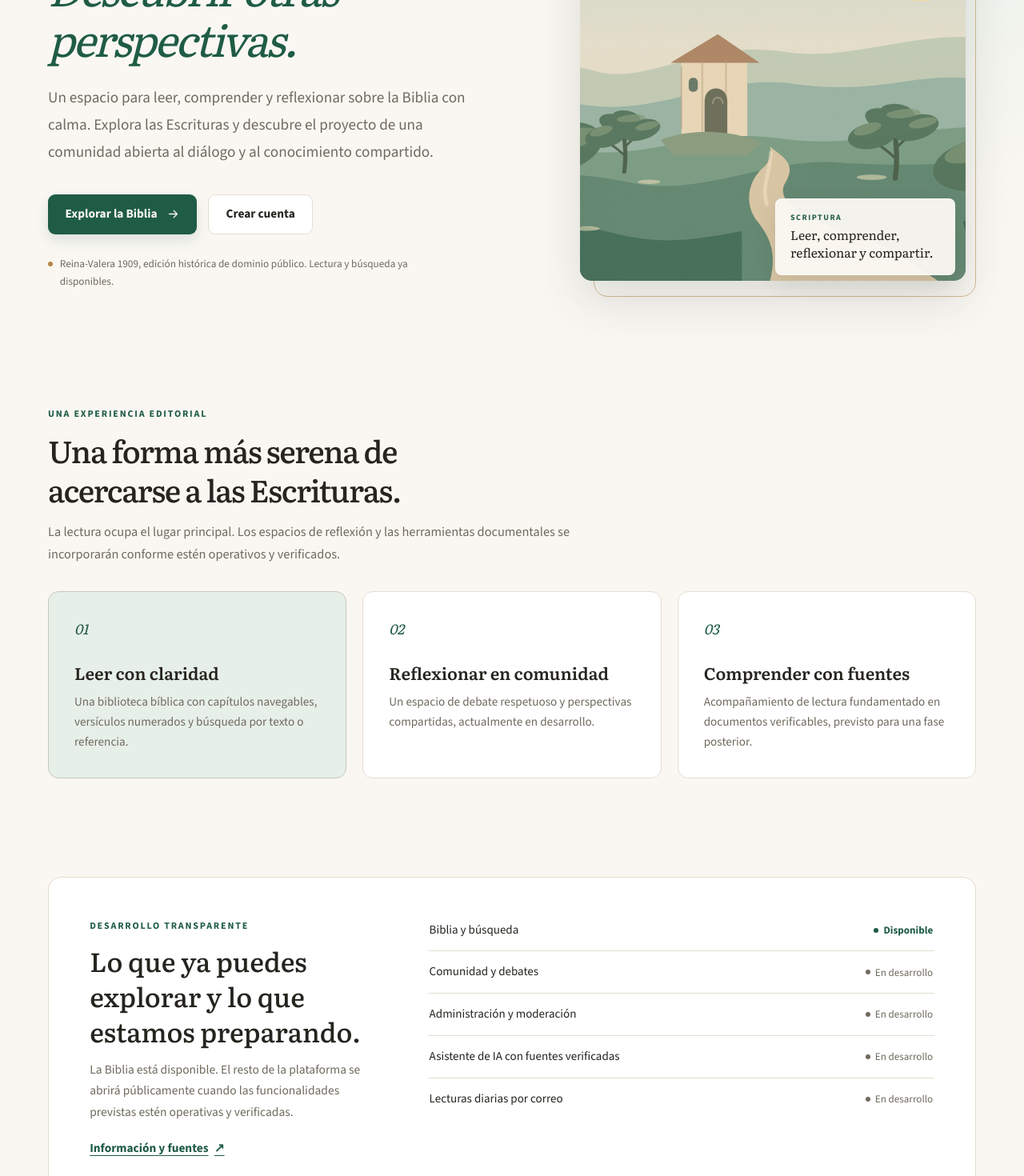
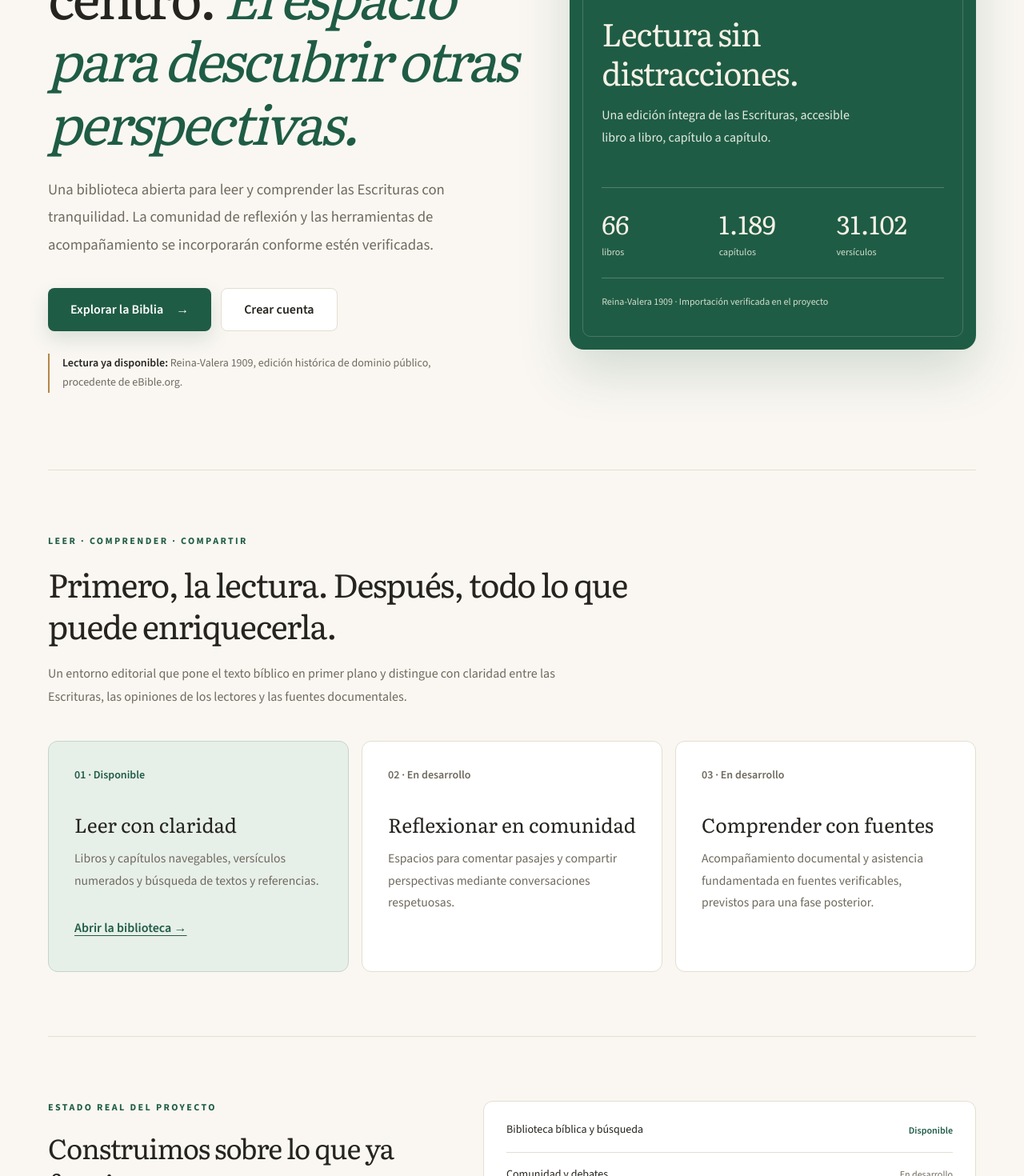
Before and after one commit to JavierRB35/Scriptura-web, a Next.js app: page / in a window 1280 px wide. Shown: the part 320-1790 px from the top of the page at 80% size. Built offline with nearby package versions, Linux system fonts and the light colour scheme; no server answers.

Commit message:
fix(landing): usar estilos Tailwind fiables y eliminar ilustración no aprobada

```diff
--- a/src/app/page.tsx
+++ b/src/app/page.tsx
@@ -1,11 +1,8 @@
-import Image from "next/image";
 import Link from "next/link";
 import { Literata, Source_Sans_3 } from "next/font/google";
-import styles from "./page.module.css";
 
-// La portada es estrictamente visual: los enlaces siguen apuntando a las
-// mismas rutas existentes y no se simula actividad ni servicios pendientes.
-// Estado verificado con README / docs/04-PLAN-EJECUCION.md (2026-11-15).
+// Landing: composición editorial basada únicamente en información comprobada
+// en el repositorio. No depende de CSS Modules ni de imágenes sin entregar.
 const literata = Literata({
   variable: "--font-landing-literata",
   subsets: ["latin"],
@@ -18,130 +15,233 @@ const sourceSans = Source_Sans_3({
 });
 
 const ESTADO = [
-  { area: "Biblia y búsqueda", fase: "Disponible", listo: true },
+  { area: "Biblioteca bíblica y búsqueda", fase: "Disponible", listo: true },
   { area: "Comunidad y debates", fase: "En desarrollo", listo: false },
   { area: "Administración y moderación", fase: "En desarrollo", listo: false },
   { area: "Asistente de IA con fuentes verificadas", fase: "En desarrollo", listo: false },
   { area: "Lecturas diarias por correo", fase: "En desarrollo", listo: false },
 ];
 
+const serif = {
+  fontFamily: "var(--font-landing-literata), Georgia, serif",
+};
+
 export default function Home() {
   return (
-    <div className={`${styles.landing} ${literata.variable} ${sourceSans.variable}`}>
-      <section className={styles.hero} aria-labelledby="landing-title">
-        <div className={styles.heroCopy}>
-          <p className={styles.eyebrow}>La Biblia en el centro</p>
-          <h1 className={styles.heading} id="landing-title">
-            Leer las Escrituras.{" "}
-            <span className={styles.headingEmphasis}>
-              Descubrir otras perspectivas.
+    <div
+      className={`${literata.variable} ${sourceSans.variable} overflow-hidden bg-background text-foreground`}
+      style={{ fontFamily: "var(--font-landing-sans), system-ui, sans-serif" }}
+    >
+      <div className="mx-auto w-full max-w-[1240px] px-5 sm:px-8 lg:px-10">
+        <section
+          aria-labelledby="scriptura-portada"
+          className="grid grid-cols-1 items-center gap-10 pb-16 pt-14 sm:pt-20 lg:grid-cols-[minmax(0,1.08fr)_minmax(0,0.92fr)] lg:gap-14 lg:pb-24 lg:pt-24"
+        >
+          <div className="min-w-0">
+            <p className="mb-7 flex items-center gap-3 text-xs font-bold uppercase tracking-[.2em] text-accent">
+              <span aria-hidden="true" className="h-px w-8 bg-[#B58647]" />
+              Escrituras · Lectura · Diálogo
+            </p>
+
+            <h1
+              id="scriptura-portada"
+              className="max-w-[690px] text-[clamp(2.75rem,5.3vw,5rem)] font-normal leading-[1.16] tracking-[-.045em]"
+              style={serif}
+            >
+              La Biblia en el centro.{" "}
+              <span className="italic text-accent">
+                El espacio para descubrir otras perspectivas.
               </span>
             </h1>
-          <p className={styles.intro}>
-            Un espacio para leer, comprender y reflexionar sobre la Biblia
-            con calma. Explora las Escrituras y descubre el proyecto de una
-            comunidad abierta al diálogo y al conocimiento compartido.
+
+            <p className="mt-7 max-w-[570px] text-[1.1rem] leading-[1.85] text-muted sm:text-[1.17rem]">
+              Una biblioteca abierta para leer y comprender las Escrituras con
+              tranquilidad. La comunidad de reflexión y las herramientas de
+              acompañamiento se incorporarán conforme estén verificadas.
             </p>
-          <div className={styles.actions}>
-            <Link href="/biblia" className={styles.primaryAction}>
+
+            <div className="mt-9 flex flex-col gap-3 sm:flex-row sm:flex-wrap">
+              <Link
+                href="/biblia"
+                className="inline-flex min-h-12 items-center justify-center gap-4 rounded-lg bg-[#1F5C45] px-7 py-3.5 text-center text-base font-semibold text-white shadow-[0_10px_24px_rgba(31,92,69,.15)] transition-colors hover:bg-[#174B38] focus-visible:outline focus-visible:outline-2 focus-visible:outline-offset-4 focus-visible:outline-accent"
+              >
                 Explorar la Biblia
-              <svg width="17" height="17" viewBox="0 0 24 24" fill="none" aria-hidden="true">
-                <path d="M5 12h14m-6-6 6 6-6 6" stroke="currentColor" strokeWidth="1.8" strokeLinecap="round" strokeLinejoin="round"/>
-              </svg>
+                <span aria-hidden="true">→</span>
               </Link>
-            <Link href="/registro" className={styles.secondaryAction}>
+              <Link
+                href="/registro"
+                className="inline-flex min-h-12 items-center justify-center rounded-lg border border-border bg-surface px-7 py-3.5 text-center text-base font-semibold text-foreground transition-colors hover:bg-accent-soft focus-visible:outline focus-visible:outline-2 focus-visible:outline-offset-4 focus-visible:outline-accent"
+              >
                 Crear cuenta
               </Link>
             </div>
-          <p className={styles.provenance}>
-            <span className={styles.provenanceMark} aria-hidden="true" />
-            Reina-Valera 1909, edición histórica de dominio público.
-            Lectura y búsqueda ya disponibles.
+
+            <p className="mt-7 max-w-[540px] border-l-2 border-[#B58647] pl-4 text-sm leading-[1.75] text-muted">
+              <strong className="font-semibold text-foreground">
+                Lectura ya disponible:
+              </strong>{" "}
+              Reina-Valera 1909, edición histórica de dominio público,
+              procedente de eBible.org.
             </p>
           </div>
 
-        <div className={styles.heroVisual} aria-hidden="true">
-          <div className={styles.artworkFrame}>
-            <Image
-              src="/images/editorial/scriptura-inicio-hero.svg"
-              alt=""
-              width={1600}
-              height={900}
-              priority
-              sizes="(max-width: 740px) 100vw, (max-width: 900px) 48vw, 45vw"
-              className={styles.artwork}
-            />
+          <aside
+            aria-label="Datos de la biblioteca bíblica disponible"
+            className="relative min-w-0 overflow-hidden rounded-[18px] bg-[#1F5C45] px-6 py-8 text-[#F7F1E5] shadow-[0_28px_65px_rgba(31,92,69,.18)] sm:px-9 sm:py-10 lg:min-h-[550px] lg:px-10 lg:py-12"
+          >
+            <div className="absolute inset-4 rounded-[10px] border border-[#A3B9A8]/30" aria-hidden="true" />
+            <div className="relative flex h-full min-h-[340px] flex-col justify-between gap-12 lg:min-h-[445px]">
+              <div>
+                <p className="text-xs font-bold uppercase tracking-[.21em] text-[#D4DECE]">
+                  Biblioteca de Scriptura
+                </p>
+                <div className="mt-10 h-px w-12 bg-[#D6B077]" aria-hidden="true" />
+                <h2
+                  className="mt-6 max-w-[355px] text-[clamp(2.1rem,3.1vw,3.4rem)] font-normal leading-[1.24] tracking-[-.03em]"
+                  style={serif}
+                >
+                  Lectura sin distracciones.
+                </h2>
+                <p className="mt-4 max-w-[330px] text-base leading-[1.75] text-[#E5EBE3]">
+                  Una edición íntegra de las Escrituras, accesible libro a
+                  libro, capítulo a capítulo.
+                </p>
               </div>
-          <div className={styles.visualCaption}>
-            <span className={styles.captionLabel}>Scriptura</span>
-            <span className={styles.captionText}>
-              Leer, comprender, reflexionar y compartir.
-            </span>
+              <div>
+                <div className="grid grid-cols-3 gap-3 border-y border-[#A3B9A8]/40 py-6">
+                  <div>
+                    <p className="text-[clamp(1.45rem,2.5vw,2.15rem)] leading-tight" style={serif}>
+                      66
+                    </p>
+                    <p className="mt-2 text-xs text-[#D4DECE]">libros</p>
+                  </div>
+                  <div>
+                    <p className="text-[clamp(1.45rem,2.5vw,2.15rem)] leading-tight" style={serif}>
+                      1.189
+                    </p>
+                    <p className="mt-2 text-xs text-[#D4DECE]">capítulos</p>
+                  </div>
+                  <div>
+                    <p className="text-[clamp(1.45rem,2.5vw,2.15rem)] leading-tight" style={serif}>
+                      31.102
+                    </p>
+                    <p className="mt-2 text-xs text-[#D4DECE]">versículos</p>
                   </div>
                 </div>
+                <p className="mt-5 text-xs leading-relaxed text-[#D4DECE]">
+                  Reina-Valera 1909 · Importación verificada en el proyecto
+                </p>
+              </div>
+            </div>
+          </aside>
         </section>
 
-      <section className={styles.section} aria-labelledby="descubrir-scriptura">
-        <div className={styles.sectionHeader}>
-          <span className={styles.sectionKicker}>Una experiencia editorial</span>
-          <h2 className={styles.sectionTitle} id="descubrir-scriptura">
-            Una forma más serena de acercarse a las Escrituras.
+        <section
+          aria-labelledby="scriptura-experiencia"
+          className="border-t border-border py-16 sm:py-20"
+        >
+          <div className="max-w-3xl">
+            <p className="text-xs font-bold uppercase tracking-[.2em] text-accent">
+              Leer · Comprender · Compartir
+            </p>
+            <h2
+              id="scriptura-experiencia"
+              className="mt-5 text-[clamp(2rem,3.2vw,3.15rem)] font-normal leading-[1.28] tracking-[-.035em]"
+              style={serif}
+            >
+              Primero, la lectura. Después, todo lo que puede enriquecerla.
             </h2>
-          <p className={styles.sectionDescription}>
-            La lectura ocupa el lugar principal. Los espacios de reflexión
-            y las herramientas documentales se incorporarán conforme estén
-            operativos y verificados.
+            <p className="mt-5 max-w-2xl text-base leading-[1.8] text-muted">
+              Un entorno editorial que pone el texto bíblico en primer plano
+              y distingue con claridad entre las Escrituras, las opiniones
+              de los lectores y las fuentes documentales.
             </p>
           </div>
-        <div className={styles.features}>
-          <article className={styles.feature}>
-            <span className={styles.featureNumber}>01</span>
-            <h3 className={styles.featureTitle}>Leer con claridad</h3>
-            <p className={styles.featureDescription}>
-              Una biblioteca bíblica con capítulos navegables, versículos
-              numerados y búsqueda por texto o referencia.
+
+          <div className="mt-10 grid grid-cols-1 gap-4 md:grid-cols-3">
+            <article className="rounded-xl border border-[#C4D5CA] bg-accent-soft p-7 sm:p-8">
+              <p className="text-sm font-semibold text-accent">01 · Disponible</p>
+              <h3 className="mt-9 text-[1.55rem] font-normal leading-[1.3]" style={serif}>
+                Leer con claridad
+              </h3>
+              <p className="mt-3 text-[.98rem] leading-[1.75] text-muted">
+                Libros y capítulos navegables, versículos numerados y
+                búsqueda de textos y referencias.
+              </p>
+              <Link
+                href="/biblia"
+                className="mt-6 inline-flex min-h-11 items-center font-semibold text-accent underline underline-offset-4 focus-visible:outline focus-visible:outline-2 focus-visible:outline-offset-2 focus-visible:outline-accent"
+              >
+                Abrir la biblioteca →
+              </Link>
+            </article>
+
+            <article className="rounded-xl border border-border bg-surface p-7 sm:p-8">
+              <p className="text-sm font-semibold text-muted">02 · En desarrollo</p>
+              <h3 className="mt-9 text-[1.55rem] font-normal leading-[1.3]" style={serif}>
+                Reflexionar en comunidad
+              </h3>
+              <p className="mt-3 text-[.98rem] leading-[1.75] text-muted">
+                Espacios para comentar pasajes y compartir perspectivas
+                mediante conversaciones respetuosas.
               </p>
             </article>
-          <article className={styles.feature}>
-            <span className={styles.featureNumber}>02</span>
-            <h3 className={styles.featureTitle}>Reflexionar en comunidad</h3>
-            <p className={styles.featureDescription}>
-              Un espacio de debate respetuoso y perspectivas compartidas,
-              actualmente en desarrollo.
-            </p>
-          </article>
-          <article className={styles.feature}>
-            <span className={styles.featureNumber}>03</span>
-            <h3 className={styles.featureTitle}>Comprender con fuentes</h3>
-            <p className={styles.featureDescription}>
-              Acompañamiento de lectura fundamentado en documentos
-              verificables, previsto para una fase posterior.
+
+            <article className="rounded-xl border border-border bg-surface p-7 sm:p-8">
+              <p className="text-sm font-semibold text-muted">03 · En desarrollo</p>
+              <h3 className="mt-9 text-[1.55rem] font-normal leading-[1.3]" style={serif}>
+                Comprender con fuentes
+              </h3>
+              <p className="mt-3 text-[.98rem] leading-[1.75] text-muted">
+                Acompañamiento documental y asistencia fundamentada en fuentes
+                verificables, previstos para una fase posterior.
               </p>
             </article>
           </div>
         </section>
 
-      <section className={styles.progress} aria-labelledby="estado-scriptura">
-        <div>
-          <span className={styles.sectionKicker}>Desarrollo transparente</span>
-          <h2 className={styles.progressTitle} id="estado-scriptura">
-            Lo que ya puedes explorar y lo que estamos preparando.
+        <section
+          aria-labelledby="scriptura-estado"
+          className="grid grid-cols-1 gap-10 border-t border-border py-16 sm:py-20 lg:grid-cols-[.9fr_1.1fr]"
+        >
+          <div className="max-w-md">
+            <p className="text-xs font-bold uppercase tracking-[.2em] text-accent">
+              Estado real del proyecto
+            </p>
+            <h2
+              id="scriptura-estado"
+              className="mt-5 text-[clamp(1.8rem,2.7vw,2.6rem)] font-normal leading-[1.3] tracking-[-.03em]"
+              style={serif}
+            >
+              Construimos sobre lo que ya funciona.
             </h2>
-          <p className={styles.progressText}>
-            La Biblia está disponible. El resto de la plataforma se abrirá
-            públicamente cuando las funcionalidades previstas estén operativas
-            y verificadas.
+            <p className="mt-4 text-base leading-[1.8] text-muted">
+              La Biblia ya está incorporada. La plataforma completa se abrirá
+              públicamente cuando sus funcionalidades estén operativas y
+              verificadas.
             </p>
-          <Link href="/informacion" className={styles.moreLink}>
-            Información y fuentes
-            <span aria-hidden="true">↗</span>
+            <Link
+              href="/informacion"
+              className="mt-6 inline-flex min-h-11 items-center font-semibold text-accent underline underline-offset-4 focus-visible:outline focus-visible:outline-2 focus-visible:outline-offset-2 focus-visible:outline-accent"
+            >
+              Información y fuentes →
             </Link>
           </div>
-        <ul className={styles.statusList} aria-label="Estado de los módulos de Scriptura">
+
+          <ul className="rounded-xl border border-border bg-surface px-5 py-2 sm:px-7" aria-label="Estado de los módulos de Scriptura">
             {ESTADO.map((item) => (
-            <li key={item.area} className={styles.statusItem}>
-              <span className={styles.statusName}>{item.area}</span>
-              <span className={`${styles.statusLabel} ${item.listo ? styles.ready : ""}`}>
+              <li
+                key={item.area}
+                className="flex flex-col gap-2 border-b border-border py-4 last:border-b-0 sm:flex-row sm:items-center sm:justify-between sm:gap-4"
+              >
+                <span className="text-sm font-medium leading-relaxed text-foreground">
+                  {item.area}
+                </span>
+                <span
+                  className={item.listo
+                    ? "shrink-0 text-xs font-semibold text-accent"
+                    : "shrink-0 text-xs text-muted"}
+                >
                   {item.fase}
                 </span>
               </li>
@@ -149,5 +249,6 @@ export default function Home() {
           </ul>
         </section>
       </div>
+    </div>
   );
 }
```
Lines whose indentation alone changed are shown as unchanged.
